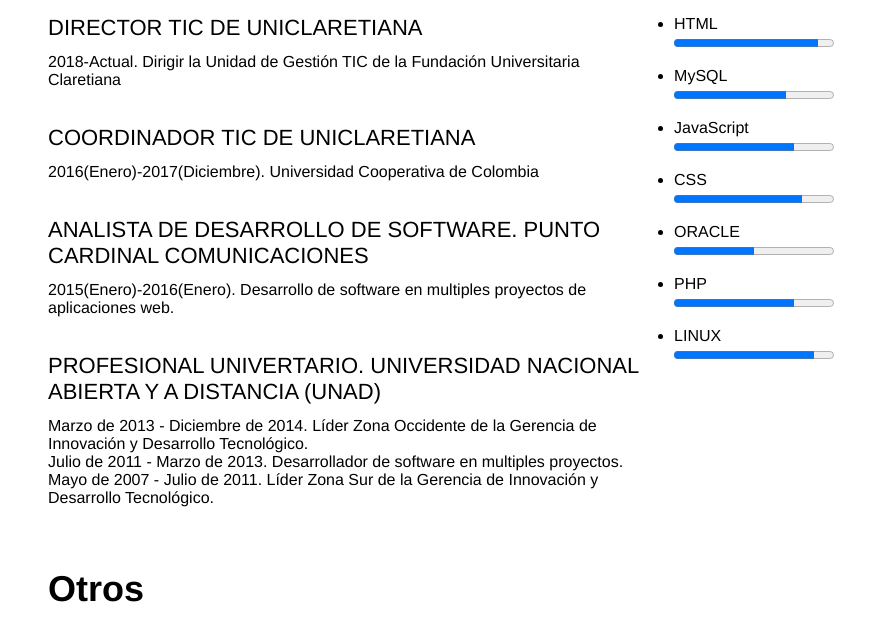
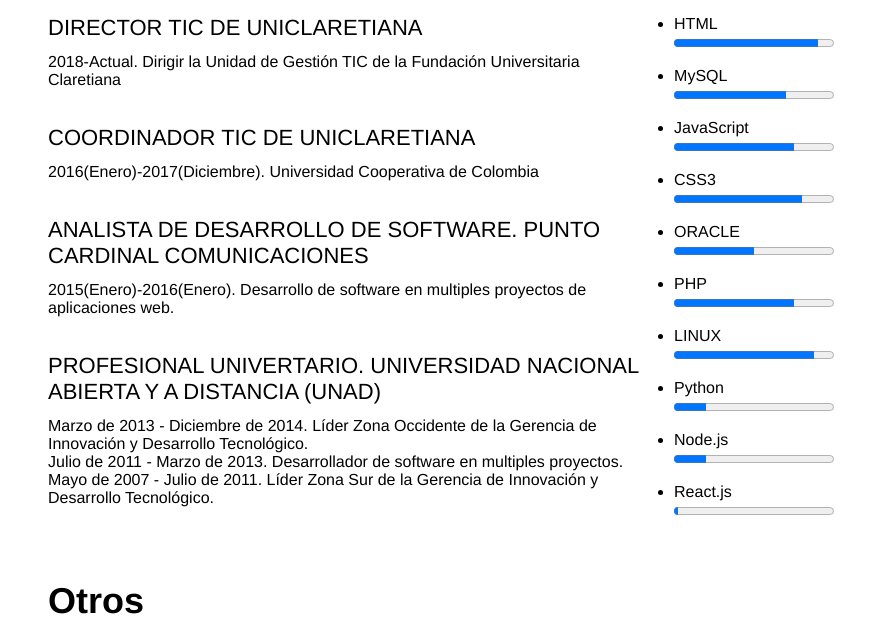
Before and after one commit to nsramosarteaga/nsramosarteaga.github.com, a plain HTML site: page cv/index.html in a window 1280 px wide. Shown: the part 604-1247 px from the top of the page, without its empty margins (142-1018 px from the left). Drawn offline with Linux system fonts and the light colour scheme.

Commit message:
actualizaciones skill

```diff
--- a/cv/index.html
+++ b/cv/index.html
@@ -65,7 +65,7 @@
             <progress max="100" value="70" ></progress>
             <li>JavaScript</li>
             <progress max="100" value="75" ></progress>
-            <li>CSS</li>
+            <li>CSS3</li>
             <progress max="100" value="80"></progress>
             <li>ORACLE</li>
             <progress max="100" value="50"></progress>
@@ -73,6 +73,12 @@
             <progress max="100" value="75"></progress>
             <li>LINUX</li>
             <progress max="100" value="88"></progress>
+            <li>Python</li>
+            <progress max="100" value="20"></progress>
+            <li>Node.js</li>
+            <progress max="100" value="20"></progress>
+            <li>React.js</li>
+            <progress max="100" value="3"></progress>
           </ul>
         </div>
       </div>
```
